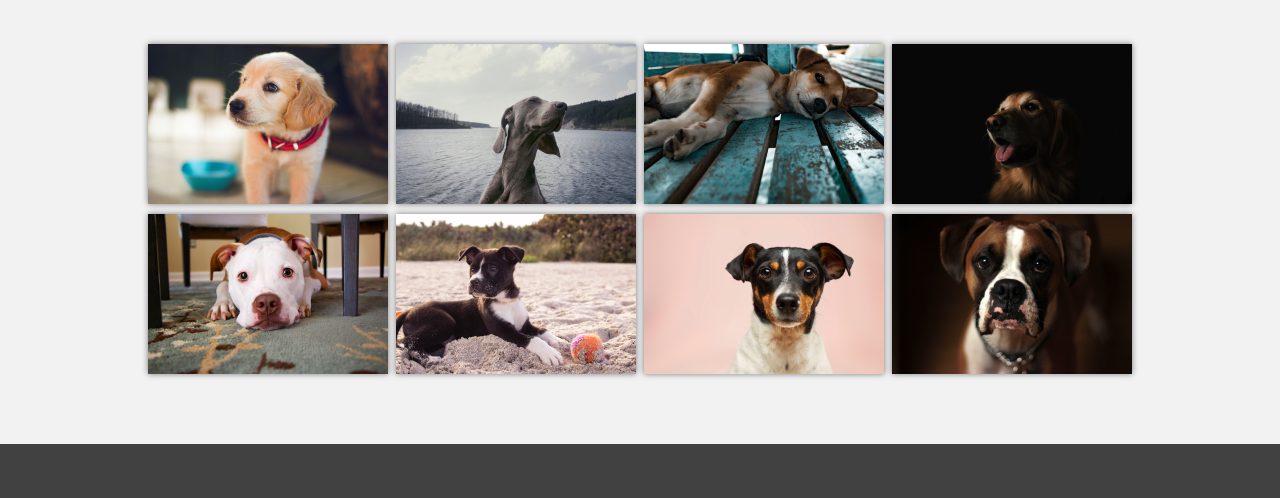
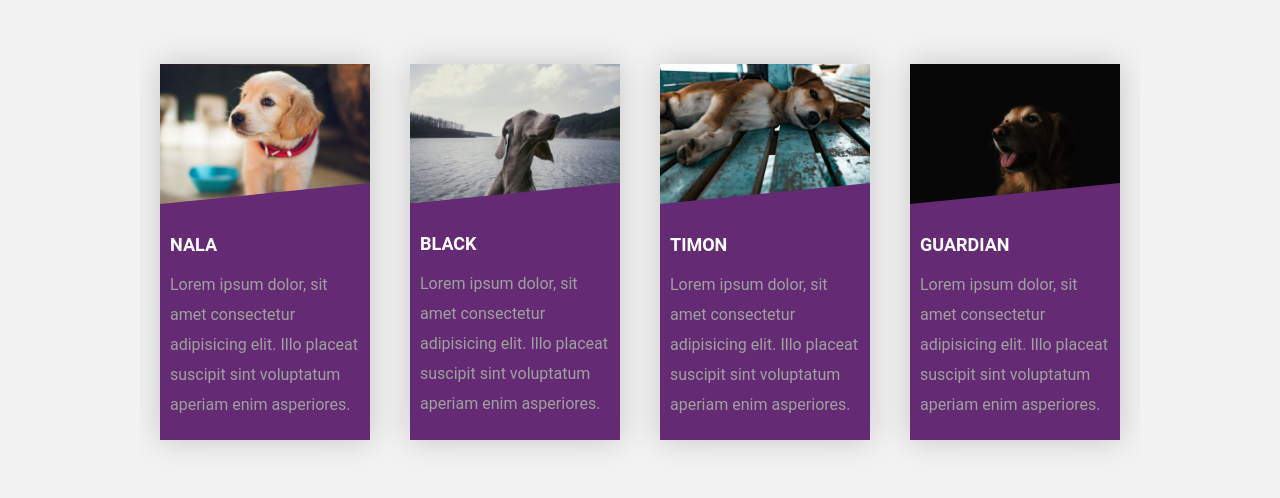
Before and after one commit to carlosdecolonia/entrega2_cr_desarrollo_web_ch, a plain HTML site: page pages/perdidos.html in a window 1280 px wide. Shown: the part 711-1209 px from the top of the page. Drawn offline with Linux system fonts and the light colour scheme.

Commit message:
correcciones en perdidos, armado de galeria

```diff
--- a/css/estilos.css
+++ b/css/estilos.css
@@ -119,7 +119,7 @@ button:hover{
     width: 100%;
 }
 
-/* Adopción resposable */
+/* Adopción responsable */
 
 main .adopcion-responsable{
     padding: 30px 0 60px 0;
@@ -259,7 +259,7 @@ main .adopcion-responsable{
 
 /*  Como ayudar */
 
-.about-services{
+.como-ayudar{
     background: #f2f2f2;
     padding-bottom: 30px;
 }
@@ -271,21 +271,21 @@ main .adopcion-responsable{
     align-items: center;
 }
 
-.servicio-ind{
+.como-ayudar-ind{
     width: 28%;
     text-align: center;
 }
 
-.servicio-ind img{
+.como-ayudar-ind img{
     width: 90%;
 }
 
-.servicio-ind h3{
+.como-ayudar-ind h3{
     margin: 10px 0;
     color: #642a73;
 }
 
-.servicio-ind p{
+.como-ayudar-ind p{
     font-weight: 300;
     text-align: justify;
 }
@@ -448,16 +448,16 @@ footer{
         flex-direction: column;
     }
 
-    .servicio-ind{
+    .como-ayudar-ind{
         width: 100%;
         text-align: center;
     }
 
-    .servicio-ind:nth-child(1), .servicio-ind:nth-child(2){
+    .como-ayudar-ind:nth-child(1), .como-ayudar-ind:nth-child(2){
         margin-bottom: 60px;
     }
 
-    .servicio-ind img{
+    .como-ayudar-ind img{
         width: 90%;
     }
 }
@@ -480,7 +480,7 @@ footer{
         font-size: 20px;
     }
 
-    /* ABOUT US */
+    /* Adopcion responsable */
 
     .imagen-adopcion-responsable{
         margin-bottom: 60px;
@@ -491,13 +491,17 @@ footer{
         width: 95%;
     }
 
-    /* Galeria */
+    /* Fin de Adopcion responsable */
+
+    /* Galeria de perdidos*/
 
     .imagen-perdidos{
         width: 95%;
     }
 
-    /* Clients */
+    /* Fin de Galeria de perdidos*/
+
+    /* Adoptantes */
 
     .cards .card{
         height: 450px;
@@ -537,3 +541,77 @@ footer{
         font-size: 20px;
     }
 }
+
+/* -- perdidos.html-- */
+
+.cards-perdidos {
+    display: grid;/* Aplicando css grid */
+    grid-template-columns: repeat(auto-fit, minmax(200px,1fr));
+    padding: 20px;
+    grid-gap: 40px;
+}
+
+.card-perdidos{
+    /* background-color: #1c1b29; */
+    background-color: #642a73;
+    /* border-radius: 20px; */
+    box-shadow: 0 0 30px rgba(0,0,0,0.18);
+
+}
+.container-perdidos {
+    position: relative;
+    clip-path: polygon(0 0,100% 0,100% 85%,0 100%);
+}
+
+img {
+    width: 100%;
+    display: block;
+    /* border-radius: 20px 20px 0 0; */
+}
+
+
+/*.container-perdidos::after{
+    content: "";
+    height:100%;
+    width: 100%;
+    position: absolute;
+    top: 0;
+    left: 0;
+    border-radius: 20px 20px 0 0;
+    opacity: 0.0;
+
+}*/
+
+/*.card1-perdidos>.container-perdidos::after{
+    background-image: linear-gradient(135deg, #0100ec, #fb36f4);
+}
+.card2-perdidos>.container-perdidos::after{
+    background-image: linear-gradient(135deg, #55cee4, #5d34f0);
+}
+.card3-perdidos>.container-perdidos::after{
+    background-image: linear-gradient(135deg, #2fec00, #f8fb36);
+}
+.card4-perdidos>.container-perdidos::after{
+    background-image: linear-gradient(135deg, #ec0000, #36f4fb);
+}*/
+
+.details {
+    padding: 20px 10px;
+}
+
+.details>h3{
+    color: #ffffff;
+    font-weight: 600;
+    font-size: 18px;
+    margin: 10px 0 15px 0;
+}
+
+.details>p {
+    color: #a0a0a0;
+    font-size: 16px;
+    line-height: 30px;
+    font-weight: 400;
+
+}
+
+/*fin de perdidos.html*/
--- a/pages/perdidos.html
+++ b/pages/perdidos.html
@@ -1,5 +1,6 @@
 <!DOCTYPE html>
 <html lang="es">
+
 <head>
   <meta charset="UTF-8" />
   <meta name="viewport" content="width=device-width, initial-scale=1.0" />
@@ -30,22 +31,17 @@
       <a href="./adoptar.html"><button>Quiero adoptar!</button></a>
     </section>
     <div class="wave" style="height: 150px; overflow: hidden">
-        <svg
-          viewBox="0 0 500 150"
-          preserveAspectRatio="none"
-          style="height: 100%; width: 100%"
-        >
-          <path
-            d="M0.00,49.98 C150.00,150.00 349.20,-50.00 500.00,49.98 L500.00,150.00 L0.00,150.00 Z"
-            style="stroke: none; fill: #fff"
-          ></path>
+      <svg viewBox="0 0 500 150" preserveAspectRatio="none" style="height: 100%; width: 100%">
+        <path d="M0.00,49.98 C150.00,150.00 349.20,-50.00 500.00,49.98 L500.00,150.00 L0.00,150.00 Z"
+          style="stroke: none; fill: #fff"></path>
       </svg>
     </div>
   </header>
   <main>
     <section class="perdidos">
 
-        <div class="contenedor">
+
+      <!-- <div class="contenedor">
           <h2 class="titulo">Perdidos</h2>
 
           <div class="galeria-perdidos">
@@ -116,8 +112,56 @@
 
           </div>
 
-        </div>
+        </div> -->
+      <div class="contenedor">
+        <h2 class="titulo">Perdidos</h2>
+        <div class="cards-perdidos">
+          <div class="card-perdidos card1-perdidos">
+            <div class="container-perdidos">
+              <img src="../img/img1.jpg" alt="Nala">
+            </div><!-- fin de div class="container-perdidos" -->
+            <div class="details">
+              <h3>NALA</h3>
+              <p>Lorem ipsum dolor, sit amet consectetur adipisicing elit. Illo placeat suscipit sint voluptatum aperiam
+                enim asperiores.</p>
+            </div><!-- fin de div class="details" -->
+          </div><!-- fin de div class="card-perdidos card1-perdidos" -->
 
+          <div class="card-perdidos card2-perdidos">
+            <div class="container-perdidos">
+              <img src="../img/img2.jpg" alt="Black">
+            </div><!-- fin de div class="container-perdidos" -->
+            <div class="details">
+              <h3>BLACK</h3>
+              <p>Lorem ipsum dolor, sit amet consectetur adipisicing elit. Illo placeat suscipit sint voluptatum aperiam
+                enim asperiores.</p>
+            </div><!-- fin de div class="details" -->
+
+          </div><!-- fin de div class="card-perdidos card2-perdidos" -->
+
+          <div class="card-perdidos card3-perdidos">
+            <div class="container-perdidos">
+              <img src="../img/img3.jpg" alt="Timón">
+            </div><!-- fin de div class="container-perdidos" -->
+            <div class="details">
+              <h3>TIMON</h3>
+              <p>Lorem ipsum dolor, sit amet consectetur adipisicing elit. Illo placeat suscipit sint voluptatum aperiam
+                enim asperiores.</p>
+            </div><!-- fin de div class="details" -->
+          </div><!-- fin de div class="card-perdidos card3-perdidos" -->
+
+          <div class="card-perdidos card4-perdidos">
+            <div class="container-perdidos">
+              <img src="../img/img4.jpg" alt="Guardián">
+            </div><!-- fin de div class="container-perdidos" -->
+            <div class="details">
+              <h3>GUARDIAN</h3>
+              <p>Lorem ipsum dolor, sit amet consectetur adipisicing elit. Illo placeat suscipit sint voluptatum aperiam
+                enim asperiores.</p>
+            </div><!-- fin de div class="details" -->
+          </div><!-- fin de div class="card-perdidos card4-perdidos" -->
+        </div><!-- fin de div class="cards-perdidos"-->
+      </div><!-- fin de div class="contenedor"-->
     </section>
   </main>
   <footer>
@@ -138,4 +182,5 @@
     <h2 class="titulo-final">&copy; Carlos Rodriguez | Patitas.uy</h2>
   </footer>
 </body>
+
 </html>
```
Also changed, not shown: index.html (+7 -4 lines). Lines whose indentation alone changed are shown as unchanged.
